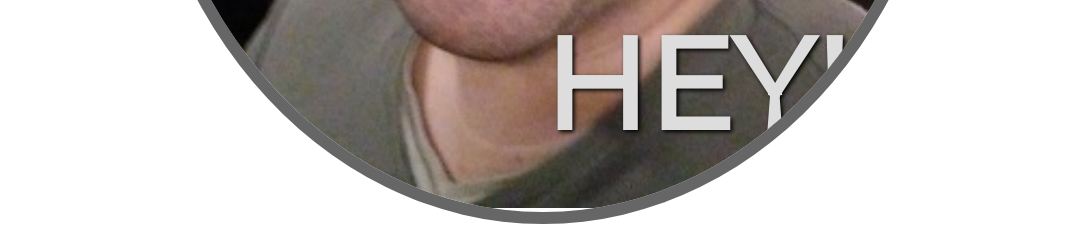
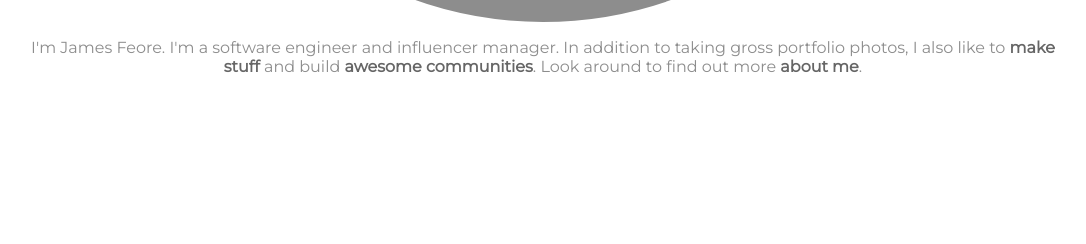
Before and after one commit to jjfeore/portfolio, a plain HTML site: page index.html in a window 1280 px wide. Shown: the part 766-1010 px from the top of the page, without its empty margins (97-1183 px from the left). After the commit the page ends 862 px from the top, so only its background shows below. Drawn offline with Linux system fonts and the light colour scheme.

Commit message:
Got the top area looking okay

```diff
--- a/index.html
+++ b/index.html
@@ -15,6 +15,7 @@
           <img src="images/profilepic.jpg" alt="My Profile Image" \>
           <span>HEY!</span>
         </div>
+        <p>I'm James Feore. I'm a software engineer and influencer manager. In addition to taking gross portfolio photos, I also like to <a href="#make-stuff">make stuff</a> and build <a href="#make-stuff">awesome communities</a>. Look around to find out more <a href="#long-bio">about me</a>.</p>
       </section>
       <section class="content-area" id="make-stuff">
 
--- a/styles/base.css
+++ b/styles/base.css
@@ -4,6 +4,13 @@
 
 body {
   font-family: 'Montserrat', sans-serif;
+  color: #8d8d8d;
+}
+
+a {
+  color: #666;
+  font-weight: 600;
+  text-decoration: none;
 }
 
 .content-area {
@@ -14,23 +21,28 @@ body {
 
 #my-image {
   position: relative;
-  width: 80%;
+  width: 60vw;
+  height: 60vw;
   margin: auto;
-  border: 1vw solid #666;
+  border: 2vw solid #8d8d8d;
   border-radius: 100%;
   background-color: #FFF;
-  object-fit: cover;
   overflow: hidden;
 }
 
 #my-image img {
   width: 100%;
+  margin-top: -5vw;
+  height: auto;
+  display: block;
+  object-fit: cover;
 }
 
 #my-image span {
   position: absolute;
   bottom: 0px;
-  left: 50%;
+  left: 0px;
+  width: 100%;
   font-size: 10vw;
   font-weight: 900;
   color: #DDD;
@@ -38,3 +50,8 @@ body {
   line-height: 20vw;
   height: 20vw;
 }
+
+#make-stuff {
+  background-color: #DDD;
+  color: #FFF;
+}
```
